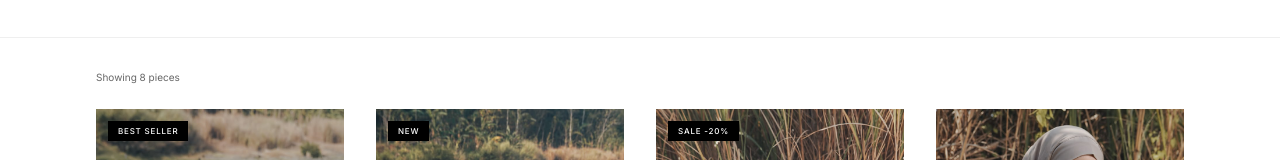
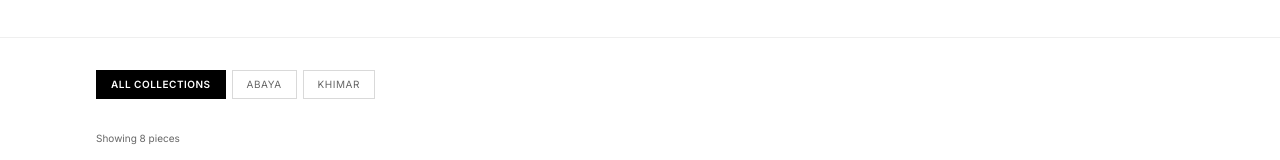
Before and after one commit to dwi-gans/sevaya-studio, a Next.js app: page /shop in a window 1280 px wide. Shown: the part 205-365 px from the top of the page. Built offline with nearby package versions, Linux system fonts and the light colour scheme; no server answers.

Commit message:
fix: update shop category selection

```diff
--- a/src/app/shop/page.tsx
+++ b/src/app/shop/page.tsx
@@ -73,6 +73,19 @@ function ShopContent() {
     const cat = searchParams.get('category') || 'all';
     setActiveCategory(cat.toLowerCase());
   }, [searchParams]);
+
+  const handleCategorySelect = (categoryId: string) => {
+    setActiveCategory(categoryId);
+    if (typeof window !== 'undefined') {
+      const url = new URL(window.location.href);
+      if (categoryId === 'all') {
+        url.searchParams.delete('category');
+      } else {
+        url.searchParams.set('category', categoryId);
+      }
+      window.history.replaceState({}, '', url.toString());
+    }
+  };
 
   const handleSearchSubmit = (e: React.FormEvent) => {
     e.preventDefault();
@@ -179,6 +192,29 @@ function ShopContent() {
           </div>
         )}
 
+        {/* Category Filter Pills (Journal style) */}
+        <nav aria-label="Kategori Produk" className="mb-6">
+          <div className="flex items-center gap-1.5 overflow-x-auto pb-2 scrollbar-none">
+            {CATEGORIES.map((cat) => {
+              const isActive = activeCategory === cat.id;
+              return (
+                <button
+                  key={cat.id}
+                  type="button"
+                  onClick={() => handleCategorySelect(cat.id)}
+                  className={`shrink-0 rounded-none px-3.5 py-1.5 text-[10px] tracking-wider uppercase transition-all duration-200 border cursor-pointer ${
+                    isActive
+                      ? 'bg-[#000000] text-[#FFFFFF] border-[#000000] font-semibold'
+                      : 'bg-transparent text-[#666666] border-black/15 hover:border-black/50 hover:text-black'
+                  }`}
+                >
+                  {cat.label}
+                </button>
+              );
+            })}
+          </div>
+        </nav>
+
         {/* Item Counter */}
         <div className="mb-6 flex items-center justify-between text-[10px] text-[#666666]">
           <span>Showing {filteredProducts.length} pieces</span>
@@ -195,7 +231,7 @@ function ShopContent() {
             {activeCategory !== 'all' && (
               <button
                 type="button"
-                onClick={() => setActiveCategory('all')}
+                onClick={() => handleCategorySelect('all')}
                 className="underline underline-offset-2 hover:text-[#000000] cursor-pointer"
               >
                 Reset Category
@@ -235,7 +271,7 @@ function ShopContent() {
               {activeCategory !== 'all' && (
                 <button
                   type="button"
-                  onClick={() => setActiveCategory('all')}
+                  onClick={() => handleCategorySelect('all')}
                   className="rounded-full border border-[#000000] bg-white px-4 py-2 text-[10px] font-semibold tracking-wider text-[#000000] uppercase hover:bg-[#F5F5F5] transition cursor-pointer"
                 >
                   View All Products
```
